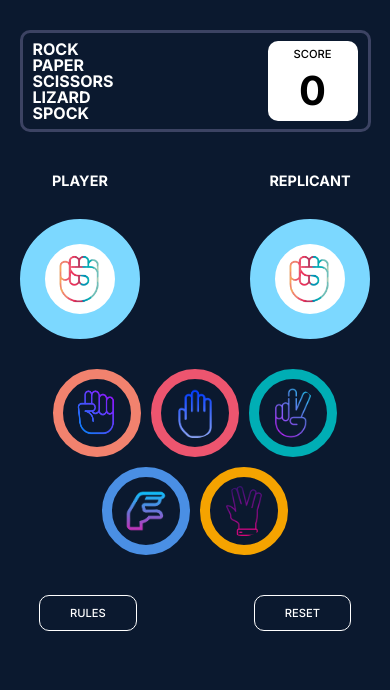
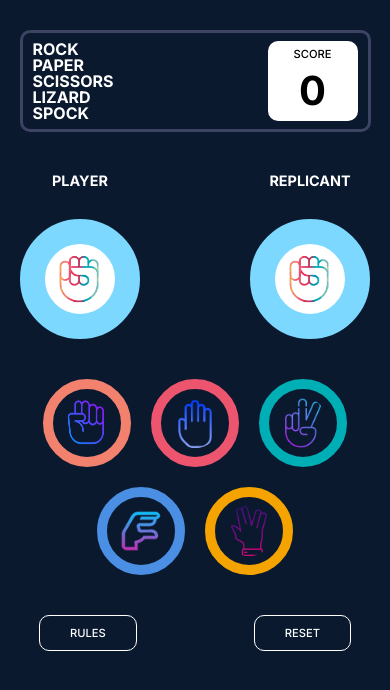
Before and after one commit to BorjaHerrera/gameRockPaperScissorsLizardSpock, a website built with Vite: page index.html in a window 390 px wide. Built offline with nearby package versions, Linux system fonts and the light colour scheme.

Commit message:
Aumento gap a los botones del selector

```diff
--- a/src/components/buttonsFunctionality/buttonsFunctionality.css
+++ b/src/components/buttonsFunctionality/buttonsFunctionality.css
@@ -93,8 +93,8 @@
   }
 
   .buttons {
-    padding-top: var(--rps-gap-xs);
-    gap: var(--rps-gap-xs);
+    padding-top: var(--rps-gap-s);
+    gap: var(--rps-gap-s);
     flex-wrap: wrap;
     height: auto;
     width: 90%;
```
